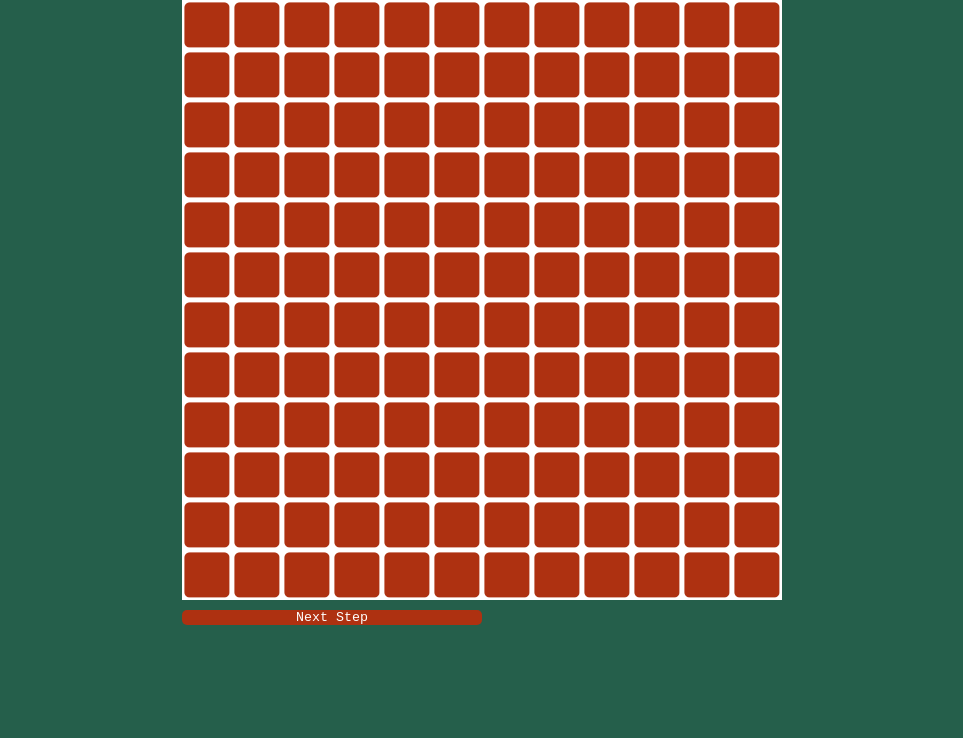
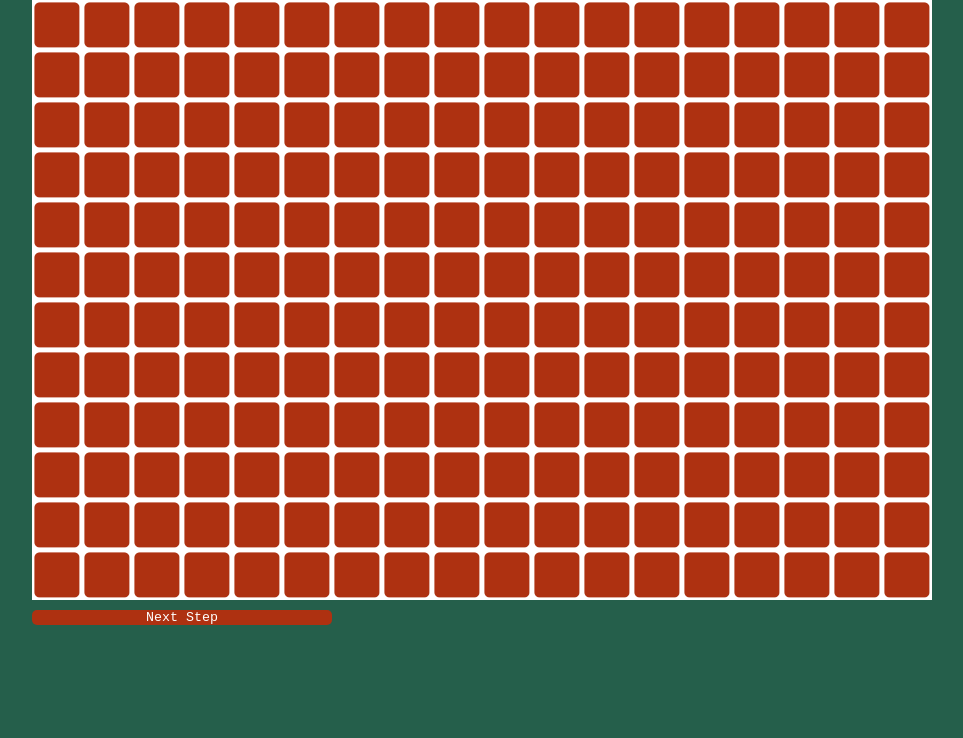
Before and after one commit to Enrococo/202301-w2chwe-enrique-jimenez, a website: page index.html in a window 1280 px wide. Shown: the part 62-800 px from the top of the page, without its empty margins (158-1121 px from the left). Drawn offline with Linux system fonts and the light colour scheme.

Commit message:
Expand grid to 900x600px

```diff
--- a/src/gol-syles.css
+++ b/src/gol-syles.css
@@ -18,6 +18,6 @@ body{
 .grid{
     display: flex;
     flex-wrap: wrap;
-    width: 600px;
+    width: 900px;
     height: 600px;
 }
--- a/src/gol.js
+++ b/src/gol.js
@@ -10,7 +10,7 @@ document.addEventListener("DOMContentLoaded", () => {
     },
   ];
   const rows = 12;
-  const columns = rows;
+  const columns = 18;
 
   let toStayAlive = [];
   let toDie = [];
```
